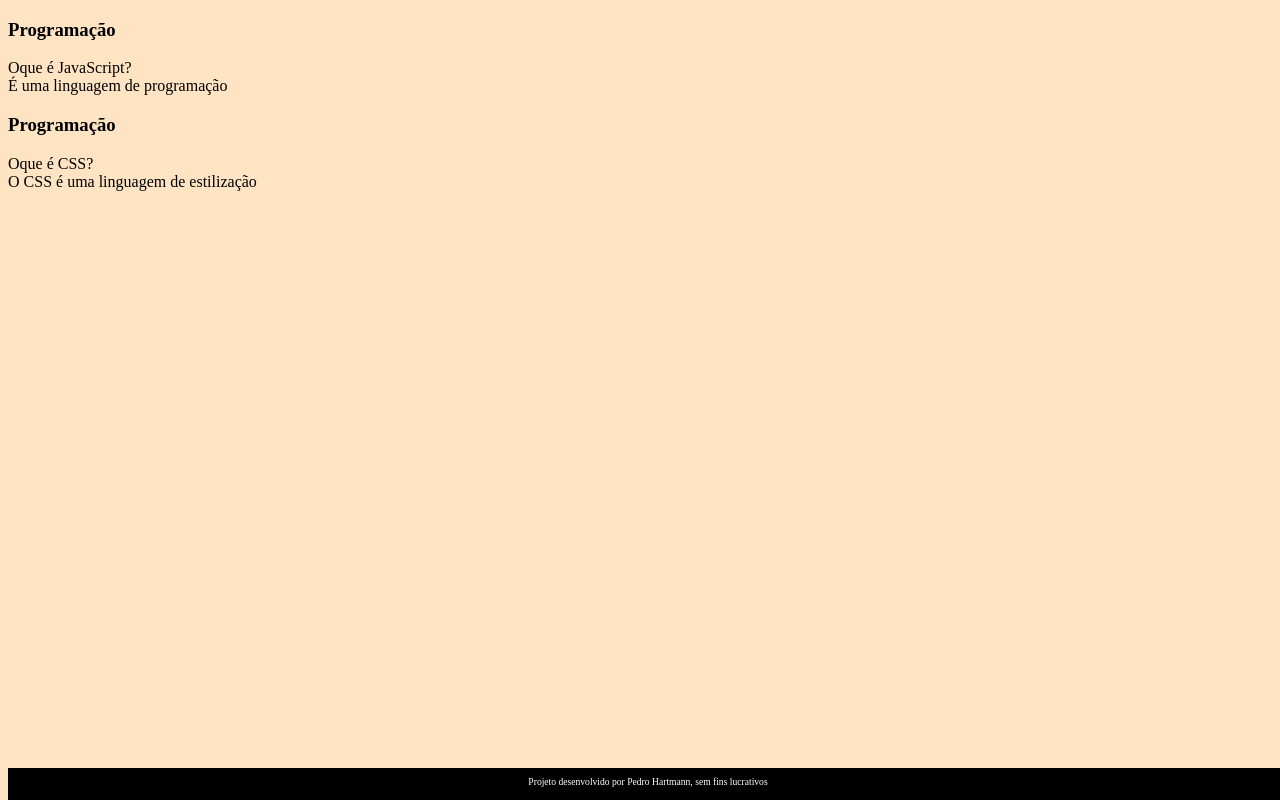
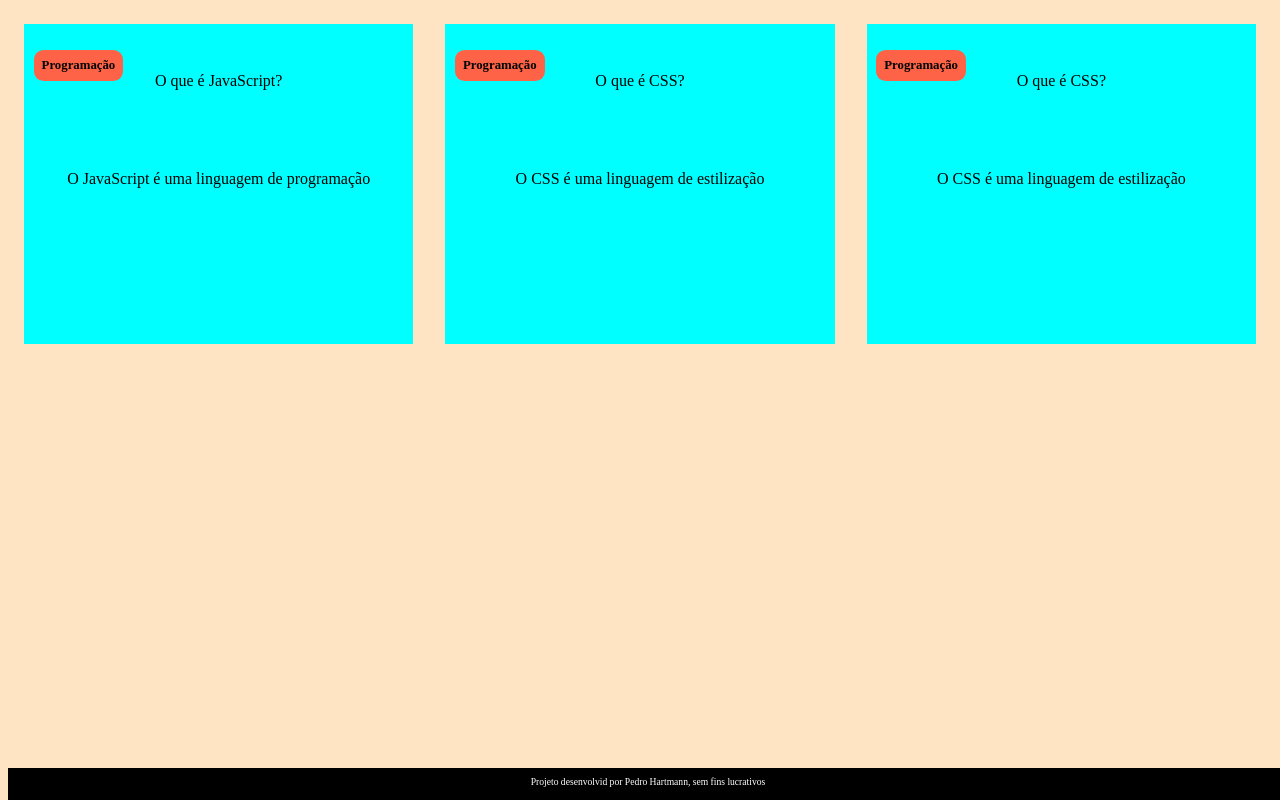
Before and after one commit to HartminhoS2/flashcard, a plain HTML site: page flashcard-main/Flashcard/index.html in a window 1280 px wide. Drawn offline with Linux system fonts and the light colour scheme.

Commit message:
Add files via upload

```diff
--- a/flashcard-main/Flashcard/assets/style.css
+++ b/flashcard-main/Flashcard/assets/style.css
@@ -2,6 +2,45 @@ body {
     background-color: bisque;
     font-family: Bai Jamjuree;
 }
+
+#container {
+    display: flex; /* Elementos dispostos em linha */
+}
+
+.cartao {
+    margin: 1rem 1rem;
+    background-color: aqua;
+    height: 20rem;
+    flex-grow: 1;
+    flex-basis: calc(33% - 6rem);
+}
+
+.cartao__conteudo {
+    text-align: center;
+    /* background-color: aquamarine; */
+    height: 100%;
+}
+
+.cartao__conteudo h3 {
+    background-color: tomato;
+    text-align: left;
+    padding: 0.5rem;
+    position: absolute;
+    margin: 0.6rem;
+    border-radius: 0.6rem;
+    font-size: 1vw;
+}
+
+.cartao__conteudo p {
+    margin-top: 1rem;
+    padding: 2rem;
+}
+
+
+
+
+
+
 
 footer {
     background-color: black;
--- a/flashcard-main/Flashcard/index.html
+++ b/flashcard-main/Flashcard/index.html
@@ -4,41 +4,48 @@
     <meta charset="UTF-8">
     <meta name="viewport" content="width=device-width, initial-scale=1.0">
     <link rel="stylesheet" href="assets/style.css">
-    <title>Flashcard
-    </title>
+    <title>Flashcard</title>
 </head>
 <body>
     <main>
         <section id="container">
-    <article class="cartão">
+            <article class="cartao">
                 <div class="cartao__conteudo">
                     <h3>Programação</h3>
                     <div class="cartao__conteudo__pergunta">
-                Oque é JavaScript?
+                        <p>O que é JavaScript?</p>
                     </div>
                     <div class="cartao__conteudo__resposta">
-                É uma linguagem de programação
+                        <p>O JavaScript é uma linguagem de programação</p>
                     </div>
-
                 </div>
             </article>
-    <section id="container">
-        <article class="cartão">
+            <article class="cartao">
                 <div class="cartao__conteudo">
                     <h3>Programação</h3>
                     <div class="cartao__conteudo__pergunta">
-                    Oque é CSS?
+                        <p>O que é CSS?</p>
                     </div>
                     <div class="cartao__conteudo__resposta">
-                    O CSS é uma linguagem de estilização
+                    <p>O CSS é uma linguagem de estilização</p>
                     </div>
-
+                </div>
+            </article>
+            <article class="cartao">
+                <div class="cartao__conteudo">
+                    <h3>Programação</h3>
+                    <div class="cartao__conteudo__pergunta">
+                        <p>O que é CSS?</p>
+                    </div>
+                    <div class="cartao__conteudo__resposta">
+                    <p>O CSS é uma linguagem de estilização</p>
+                    </div>
                 </div>
             </article>
         </section>
     </main>
     <footer>
-        <p>Projeto desenvolvido por Pedro Hartmann, sem fins lucrativos</p>
+        <p>Projeto desenvolvid por Pedro Hartmann, sem fins lucrativos</p>
     </footer>
 </body>
 </html>
```
Lines whose indentation alone changed are shown as unchanged.
